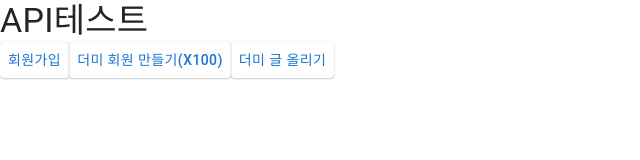
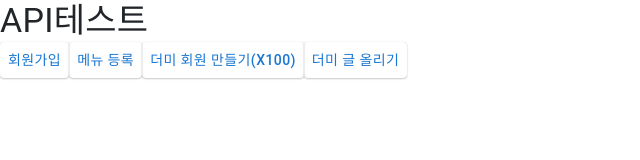
Before and after one commit to BugiSquad/GraduationProject2023, a React (Create React App) app: page /apitest in a window 1280 px wide. Shown: the top 160 px of the page, without its empty margins (0-640 px from the left). Built offline with nearby package versions, Linux system fonts and the light colour scheme.

Commit message:
Update APITest.tsx

```diff
--- a/src/pages/APITest.tsx
+++ b/src/pages/APITest.tsx
@@ -3,7 +3,7 @@ import {createNewPost} from "../api/Post";
 import {GroupType, Post} from "../types/Post";
 import {faker} from "@faker-js/faker";
 import {requestMemberRegister} from "../api/Member";
-
+import { addMenus } from "../api/Menu";
 /**
  * 회원가입 페이지
  * +
@@ -57,6 +57,7 @@ export const APITest: React.FC = () => {
             <Typography variant={"h4"}>API테스트</Typography>
             <Button onClick={onButtonClicked}>회원가입</Button>
             {/*<Button onClick={createPost}>글 올리기</Button>*/}
+            <Button onclick={addMenus}>메뉴 등록</Button>
             <Button onClick={createDummyMembers}>더미 회원 만들기(X100)</Button>
             <Button onClick={createDummyPosts}>더미 글 올리기</Button>
         </div>
```
